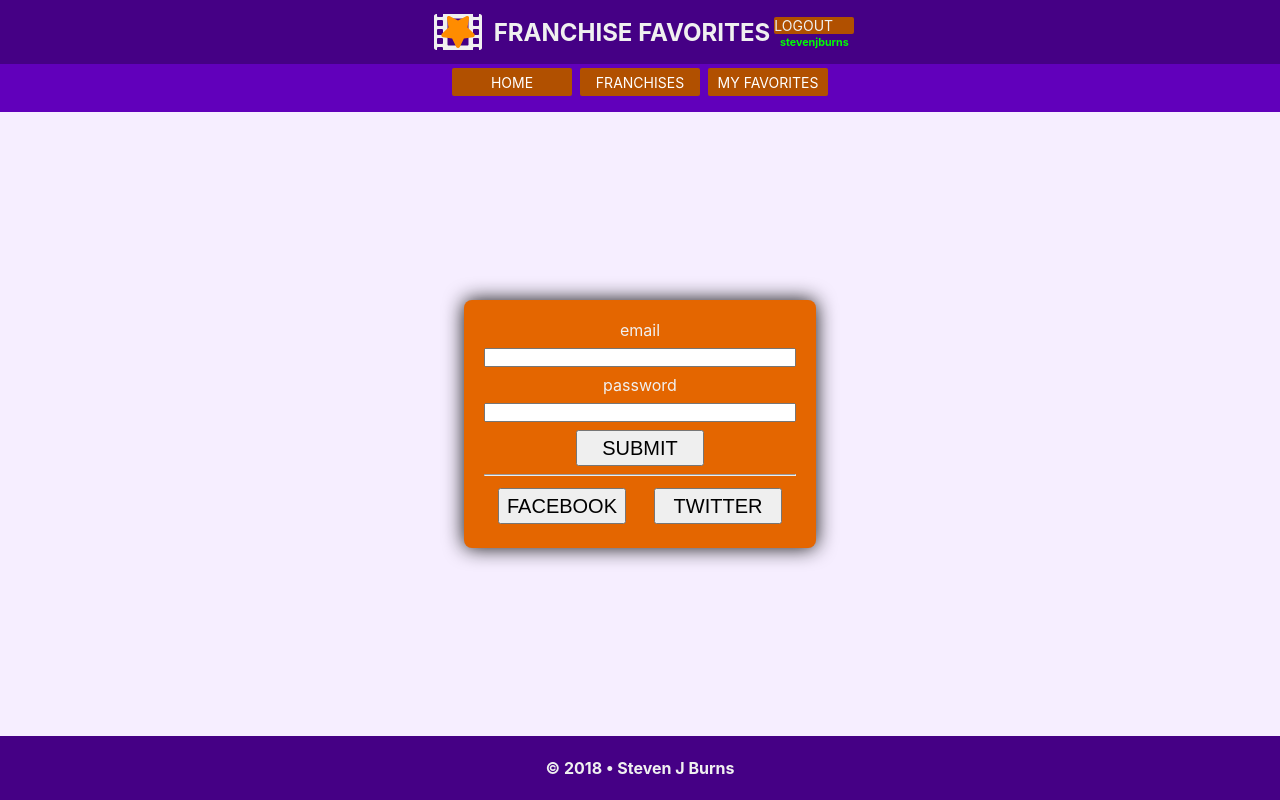
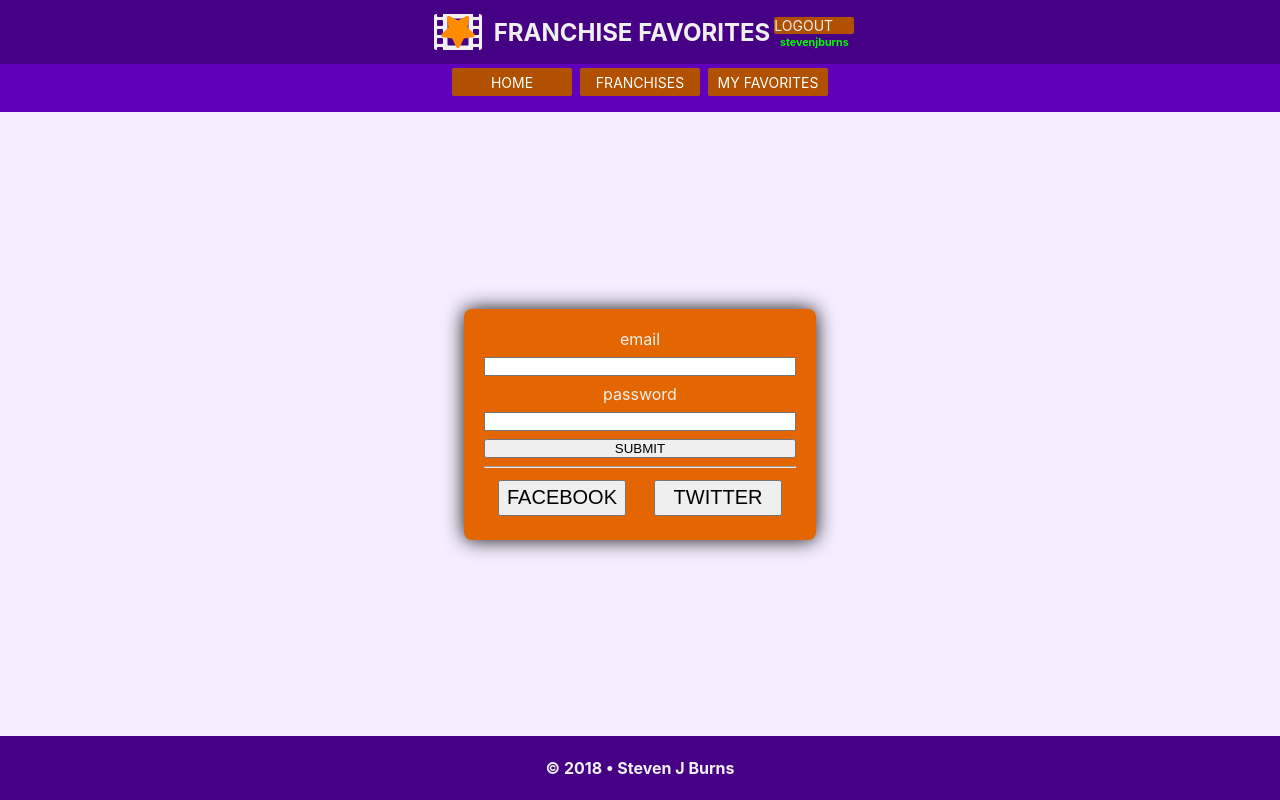
Before and after one commit to StevenJBurns/franchise-favorites, a React (Create React App) app in the folder client/: page /auth/login in a window 1280 px wide. Built offline with nearby package versions, Linux system fonts and the light colour scheme.

Commit message:
Attempt at sending login and register form data up the Context API chain to App.jsx; most plumbing is in place correctly just no data arriving at App level

```diff
--- a/client/src/components/app/App.jsx
+++ b/client/src/components/app/App.jsx
@@ -25,10 +25,6 @@ class App extends React.Component {
   }
 
   login = (e) => {
-
-  };
-
-  register = (e) => {
     e.preventDefault();
 
     let requestBody = {
@@ -36,7 +32,26 @@ class App extends React.Component {
       "password": this.state.password
     };
 
-    fetch("/api/register", {
+    fetch("/auth/login", {
+      method: "POST",
+      mode: "cors",
+      cache: "no-cache",
+      credentials: "same-origin",
+      headers: { "Content-Type": "application/json; charset=utf-8" },
+      body: JSON.stringify(requestBody)
+    })
+    .then((res) => console.log(res));
+  };
+
+  register = (e) => {
+    e.preventDefault();
+    console.log(e.target);
+    let requestBody = {
+      "email": this.state.email,
+      "password": this.state.password
+    };
+
+    fetch("/auth/register", {
       method: "POST",
       mode: "cors",
       cache: "no-cache",
@@ -53,7 +68,7 @@ class App extends React.Component {
     const { userEmail, isAuthenticated, } = this.state;
 
     return (
-      <AuthContext.Provider value={{ userEmail, isAuthenticated, register: this.register, logout: this.logout}} >
+      <AuthContext.Provider value={{ userEmail, isAuthenticated, login: this.login, register: this.register, logout: this.logout}} >
         <React.Fragment>
           <AppHeader />
           <AppNav />
--- a/client/src/components/pages/PageLogin.css
+++ b/client/src/components/pages/PageLogin.css
@@ -1,4 +1,4 @@
-#form-sign-in {
+#form-login {
   display: flex;
   flex-direction: column;
   padding: 16px;
@@ -9,18 +9,18 @@
   color: #F0F0F0
 }
 
-#form-sign-in * {
+#form-login * {
   margin: 4px
 }
 
-#form-sign-in section {
+#form-login section {
   display: flex;
   flex-direction: row;
   justify-content: center;
   align-items: center
 }
 
-#form-sign-in button {
+#form-login button {
   margin: 4px auto;
   width: 128px;
   height: 36px;
--- a/client/src/components/pages/PageLogin.jsx
+++ b/client/src/components/pages/PageLogin.jsx
@@ -1,17 +1,30 @@
 import React from "react";
+import { AuthContext } from "../../index.js";
 
 import "./PageLogin.css";
 
 
-const PageLogin = () => {
+class PageLogin extends React.Component {
+  constructor(props) {
+    super(props);
+
+    this.state = {
+
+    };
+  };
+
+  render() {
     return (
+      <AuthContext.Consumer>
+        {
+          ({ login }) => (
             <main>
-      <form id="form-sign-in">
+              <form id="form-login" on onSubmit={login}>
                 <label htmlFor="input-email">email</label>
                 <input type="email" id="input-email"/>
                 <label htmlFor="input-password">password</label>
                 <input type="password" id="input-password"/>
-        <button type="submit">SUBMIT</button>
+                <input type="submit" value="SUBMIT" />
                 <hr></hr>
                 <section>
                   <button type="submit">FACEBOOK</button>
@@ -19,7 +32,11 @@ const PageLogin = () => {
                 </section>
               </form>
             </main>
+          )
+        }
+      </AuthContext.Consumer>
     );
+  };
 };
 
 export default PageLogin;
--- a/client/src/components/pages/PageRegister.css
+++ b/client/src/components/pages/PageRegister.css
@@ -1,4 +1,4 @@
-#form-sign-up {
+#form-register {
   display: flex;
   flex-direction: column;
   padding: 16px;
@@ -9,11 +9,11 @@
   color: #F0F0F0
 }
 
-#form-sign-up * {
+#form-register * {
   margin: 4px
 }
 
-#form-sign-up button {
+#form-register button {
   margin: 4px auto;
   width: 128px;
   height: 36px;
--- a/client/src/components/pages/PageRegister.jsx
+++ b/client/src/components/pages/PageRegister.jsx
@@ -12,12 +12,9 @@ class PageRegister extends React.Component {
       email: "",
       password: ""
     }
-
-    this.handleInputChange = this.handleInputChange.bind(this);
-    this.handleFormSubmit = this.handleFormSubmit.bind(this);
   }
 
-  handleInputChange(e) {
+  handleInputChange = (e) => {
     switch (e.target.type) {
       case "email":
         this.setState({"email": e.target.value});
@@ -28,25 +25,7 @@ class PageRegister extends React.Component {
       default:
         break;
     }
-  }
-
-  handleFormSubmit(e) {
-    e.preventDefault();
-
-    let requestBody = {
-      "email": this.state.email,
-      "password": this.state.password
-    };
-
-    fetch("/api/register", {
-      method: "POST",
-      mode: "cors",
-      cache: "no-cache",
-      credentials: "same-origin",
-      headers: { "Content-Type": "application/json; charset=utf-8" },
-      body: JSON.stringify(requestBody)
-    })
-    .then((res) => console.log(res));
+    console.log(e.target.value);
   }
 
   render() {
@@ -55,12 +34,12 @@ class PageRegister extends React.Component {
         {
           ({ register }) => (
             <main>
-              <form id="form-sign-up">
+              <form id="form-register" onSubmit={register}>
                 <label htmlFor="input-email">email</label>
-                <input type="email" id="input-email" onChange={this.handleInputChange} />
+                <input type="email" id="input-email" name="email" onChange={this.handleInputChange} />
                 <label htmlFor="input-password">password</label>
-                <input type="password" id="input-password" onChange={this.handleInputChange} />
-                <button type="submit" onClick={register}>SUBMIT</button>
+                <input type="password" id="input-password" name="password" onChange={this.handleInputChange} />
+                <input type="submit" value="SUBMIT" />
               </form>
             </main>
           )
```
Lines whose indentation alone changed are shown as unchanged.
